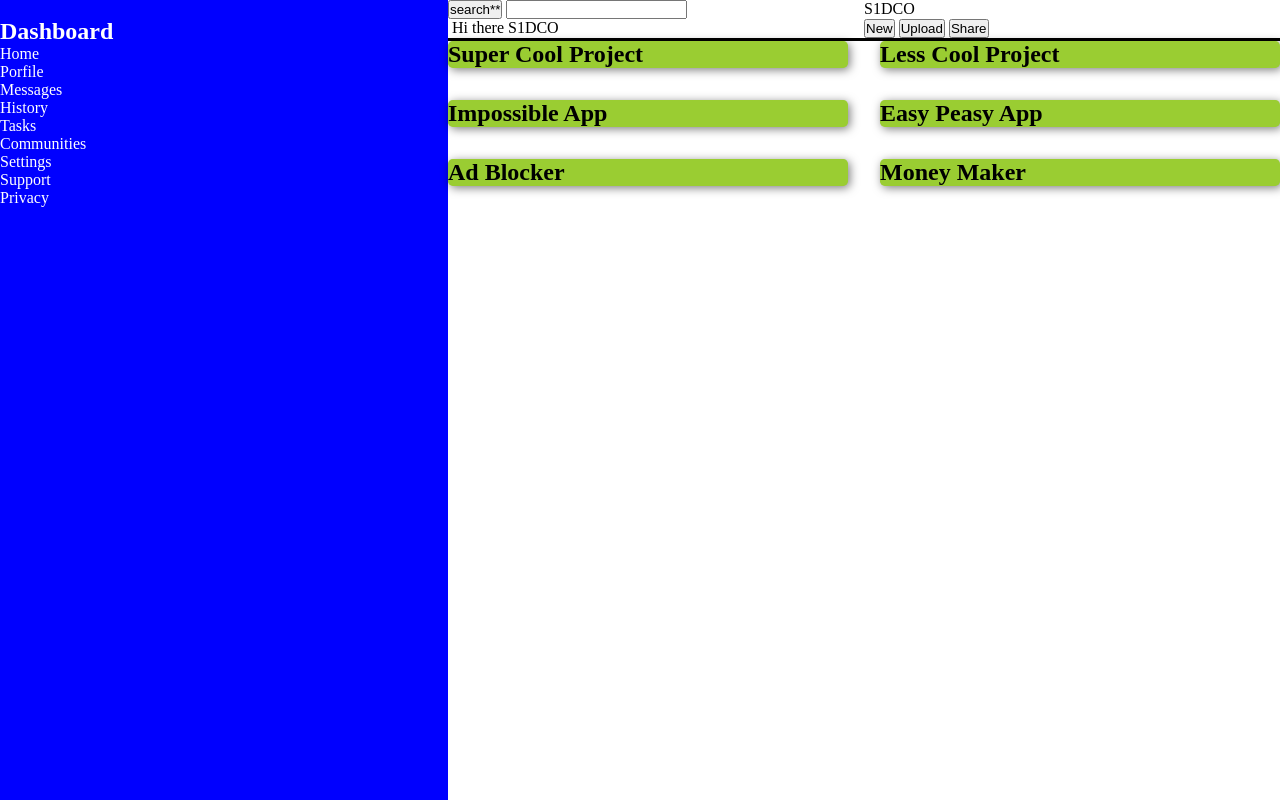
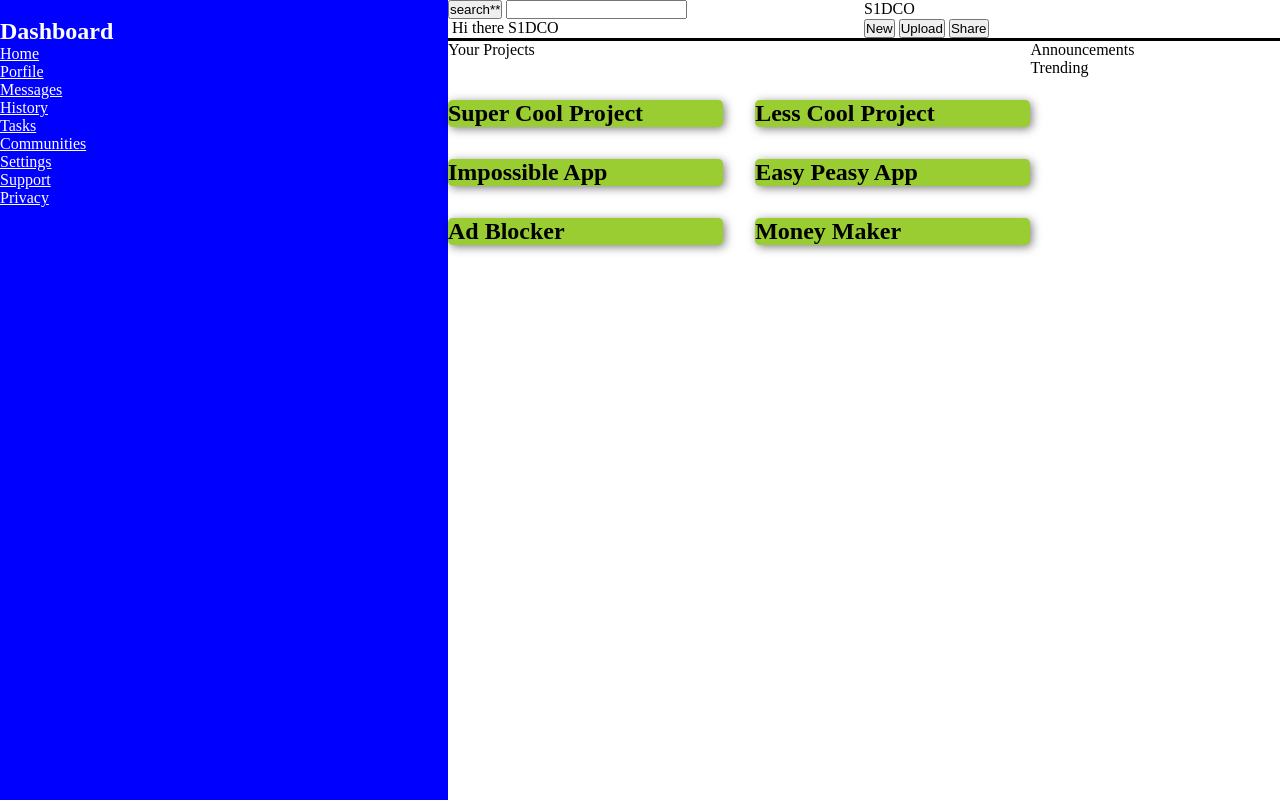
Before and after one commit to symoun/admin-dashboard, a plain HTML site: page index.html in a window 1280 px wide. Drawn offline with Linux system fonts and the light colour scheme.

Commit message:
few lines of code

```diff
--- a/index.html
+++ b/index.html
@@ -15,18 +15,22 @@
         <h1>Dashboard</h1>
       </div>
       <div class="nav-sidebar">
-        <nav class="nav-home">
-          <div id="home">Home</div>
-          <div id="profile">Porfile</div>
-          <div id="messages">Messages</div>
-          <div id="history">History</div>
-          <div id="tasks">Tasks</div>
-          <div id="communities">Communities</div>
+        <nav class="nav-top-sidebar">
+          <ul>
+            <li id="home"><a href="#">Home</a></li>
+            <li id="profile"><a href="#">Porfile</a></li>
+            <li id="messages"><a href="#">Messages</a></li>
+            <li id="history"><a href="#">History</a></li>
+            <li id="tasks"><a href="#">Tasks</a></li>
+            <li id="communities"><a href="#">Communities</a></li>
+          </ul>
         </nav>
-        <nav class="nav-settings">
-          <div id="settings">Settings</div>
-          <div id="support">Support</div>
-          <div id="privacy">Privacy</div>
+        <nav class="nav-bottom-sidebar">
+          <ul>
+            <li id="settings"><a href="#">Settings</a></li>
+            <li id="support"><a href="#">Support</a></li>
+            <li id="privacy"><a href="#">Privacy</a></li>
+          </ul>
         </nav>
       </div>
     </aside>
@@ -51,6 +55,7 @@
       </header>
       <main>
         <div class="grid-project-container">
+          <span>Your Projects</span>
           <div class="grid-project-item"><h2>Super Cool Project</h2></div>
           <div class="grid-project-item"><h2>Less Cool Project</h2></div>
           <div class="grid-project-item"><h2>Impossible App</h2></div>
@@ -59,7 +64,9 @@
           <div class="grid-project-item"><h2>Money Maker</h2></div>
         </div>
         <div class="grid-AT-container">
+          <span>Announcements</span>
           <div class="grid-announcement"></div>
+          <span>Trending</span>
           <div class="grid-trending"></div>
         </div>
       </main>
--- a/script.js
+++ b/script.js
@@ -0,0 +1,4 @@
+function gridProjectSize(size) {
+  const gridItem = document.createElement("div");
+  for (let i = 0; i < size; i++) {}
+}
--- a/style.css
+++ b/style.css
@@ -13,6 +13,9 @@ aside.sidebar {
   background-color: blue;
   color: white;
 }
+aside a {
+  color: white;
+}
 div.non-sidebar-content {
   flex: 1 1 65%;
 }
@@ -25,11 +28,20 @@ header {
   grid-template-columns: repeat(2, 1fr);
 }
 
+/*Project/Announcement/Trending Grid Layout*/
+main {
+  display: grid;
+  grid-template-columns: 70% 30%;
+}
+
 .grid-project-container {
   display: grid;
   grid-gap: 2em;
   grid-template-columns: repeat(2, 1fr);
   grid-template-rows: repeat(3, 1fr);
+}
+.grid-project-container > span {
+  grid-area: 1/1/2/3;
 }
 
 .grid-project-item {
@@ -39,3 +51,6 @@ header {
 .grid-project-item {
   background-color: yellowgreen;
 }
+
+.grid-AT-container {
+}
```
